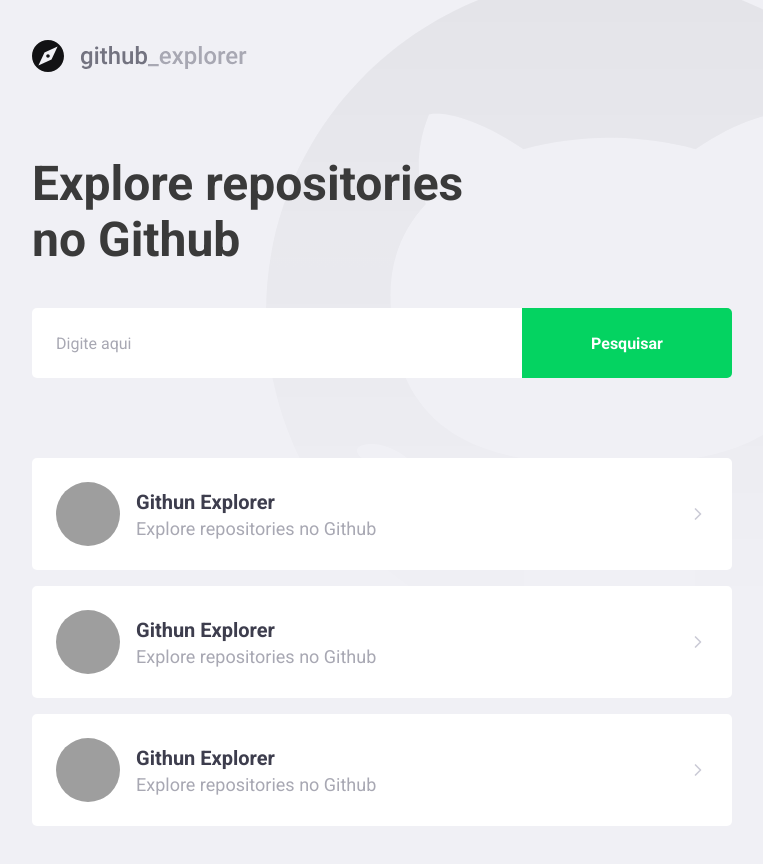
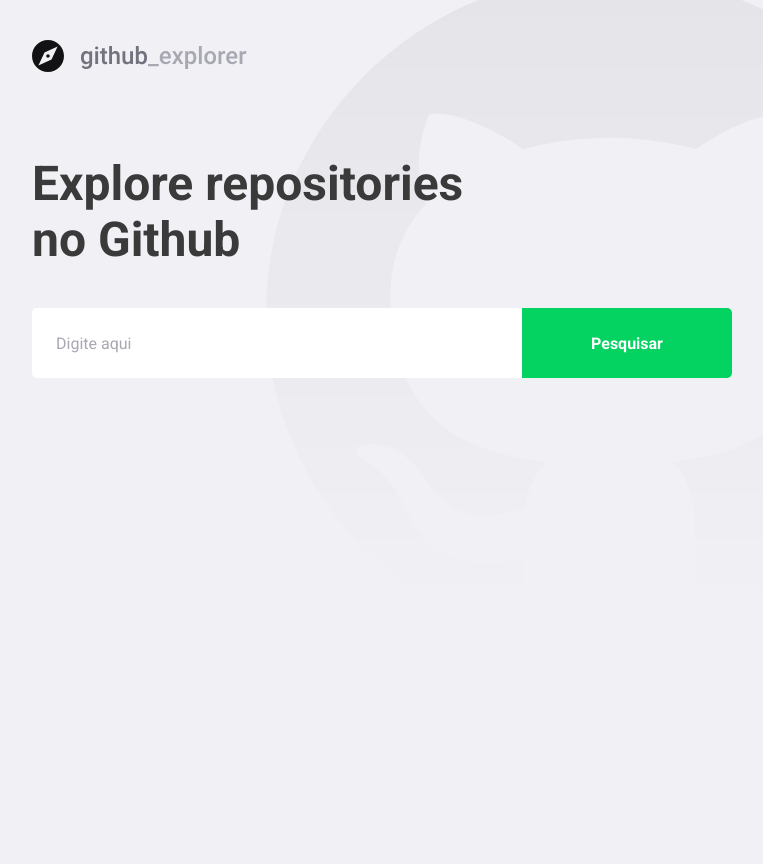
Before and after one commit to williamrlbrito/github-explorer, a React (Create React App) app: page / in a window 1280 px wide. Shown: the whole page, without its empty margins (148-911 px from the left). After the commit the page ends 800 px from the top, so only its background shows below. Built offline with nearby package versions, Linux system fonts and the light colour scheme; grey boxes are pictures that could not be loaded.

Commit message:
--Conectando a API

```diff
--- a/package.json
+++ b/package.json
@@ -10,6 +10,7 @@
     "@types/node": "^12.0.0",
     "@types/react": "^17.0.0",
     "@types/react-dom": "^17.0.0",
+    "axios": "^0.21.1",
     "polished": "^4.1.2",
     "react": "^17.0.2",
     "react-dom": "^17.0.2",
--- a/src/pages/Dashboard/index.tsx
+++ b/src/pages/Dashboard/index.tsx
@@ -1,64 +1,70 @@
-import React from 'react';
+import React, { FormEvent, useState } from 'react';
 import { FiChevronRight } from 'react-icons/fi';
+import api from '../../services/api';
 
 import logoImg from '../../assets/logo.svg';
 
 import { Title, Form, Repositories } from './styles';
 
-const Dashboard: React.FC = () => (
+interface Repository {
+  full_name: string;
+  description: string;
+  owner: {
+    login: string;
+    avatar_url: string;
+  };
+}
+
+const Dashboard: React.FC = () => {
+  const [newRepo, setNewRepo] = useState('');
+  const [repositories, setRepositories] = useState<Repository[]>([]);
+
+  async function handleAddRepository(
+    event: FormEvent<HTMLFormElement>,
+  ): Promise<void> {
+    event.preventDefault();
+
+    const response = await api.get<Repository>(`repos/${newRepo}`);
+
+    const repository = response.data;
+
+    setRepositories([...repositories, repository]);
+    setNewRepo('');
+  }
+
+  return (
     <>
       <img src={logoImg} alt="Githun Explorer" />
       <Title>Explore repositories no Github</Title>
 
-    <Form>
-      <input placeholder="Digite aqui" />
+      <Form onSubmit={handleAddRepository}>
+        <input
+          value={newRepo}
+          onChange={e => setNewRepo(e.target.value)}
+          placeholder="Digite aqui"
+        />
         <button type="submit">Pesquisar</button>
       </Form>
 
       <Repositories>
-      <a href="teste">
+        {repositories.map(repository => (
+          <a key={repository.full_name} href="teste">
             <img
-          src="https://avatars.githubusercontent.com/u/19253614?v=4"
-          alt="William Brito"
+              src={repository.owner.avatar_url}
+              alt={repository.owner.login}
             />
 
             <div>
-          <strong>Githun Explorer</strong>
-          <p>Explore repositories no Github</p>
+              <strong>{repository.full_name}</strong>
+              <p>{repository.description}</p>
             </div>
 
             <FiChevronRight size={20} />
           </a>
-
-      <a href="teste">
-        <img
-          src="https://avatars.githubusercontent.com/u/19253614?v=4"
-          alt="William Brito"
-        />
-
-        <div>
-          <strong>Githun Explorer</strong>
-          <p>Explore repositories no Github</p>
-        </div>
-
-        <FiChevronRight size={20} />
-      </a>
-
-      <a href="teste">
-        <img
-          src="https://avatars.githubusercontent.com/u/19253614?v=4"
-          alt="William Brito"
-        />
-
-        <div>
-          <strong>Githun Explorer</strong>
-          <p>Explore repositories no Github</p>
-        </div>
-
-        <FiChevronRight size={20} />
-      </a>
+        ))}
       </Repositories>
     </>
   );
+};
 
 export default Dashboard;
--- a/src/pages/Dashboard/styles.ts
+++ b/src/pages/Dashboard/styles.ts
@@ -77,7 +77,7 @@
 
     div {
       flex: 1;
-      margin-left: 16px;
+      margin: 0 16px;
 
       strong {
         font-size: 20px;
--- /dev/null
+++ b/src/services/api.ts
@@ -0,0 +1,7 @@
+import axios from 'axios';
+
+const api = axios.create({
+  baseURL: 'https://api.github.com',
+});
+
+export default api;
```
Also changed, not shown: .eslintrc.json, 1 other file (tests, documents, lock files or other folders). Lines whose indentation alone changed are shown as unchanged.
